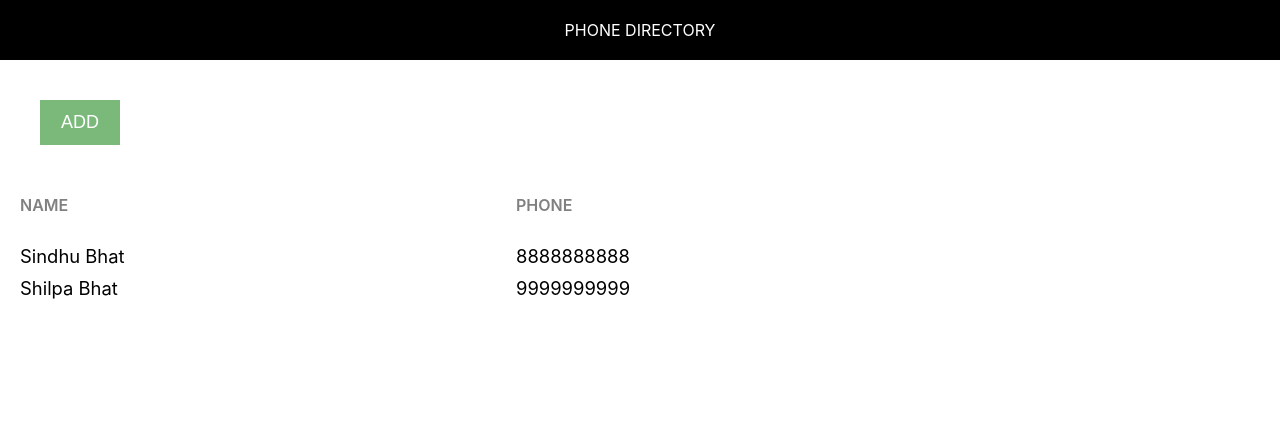
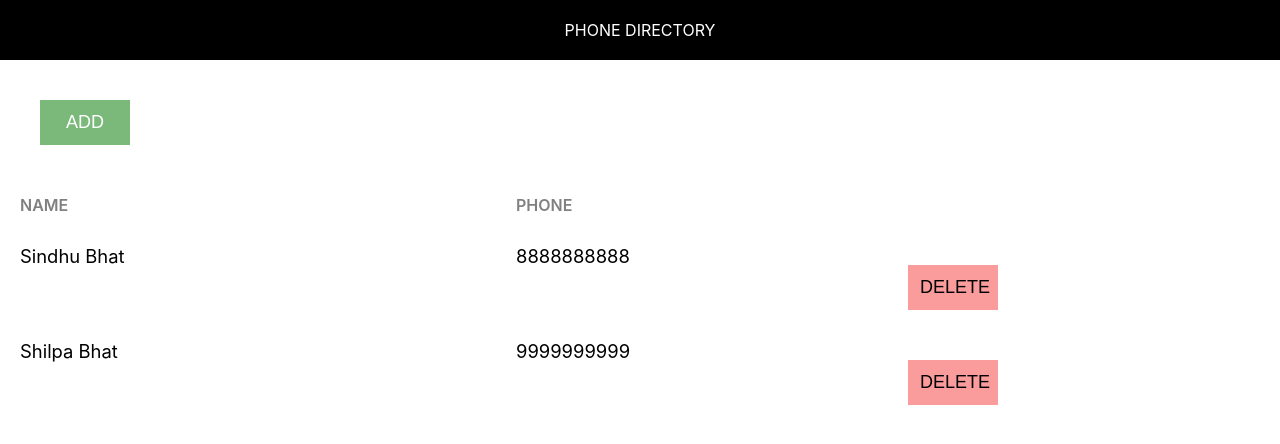
Before and after one commit to Sindhu-Bhat/phone-directory, a React (Create React App) app: page / in a window 1280 px wide. Shown: the top 444 px of the page. Built offline with nearby package versions, Linux system fonts and the light colour scheme.

Commit message:
Added ‘Delete’ button

```diff
--- a/src/App.css
+++ b/src/App.css
@@ -28,14 +28,21 @@
 }
 
 .button{
-    color: white;
     text-align: center;
     font-size: large;
-    background-color: #7ab97a;
     padding: 12px;
     margin: 20px;
     border: none;
-    width: 80px;
+    width: 90px;
     cursor: pointer;
     outline: none;
 }
+
+.add-button{
+    background-color: #7ab97a;
+    color: white;
+}
+.delete-button{
+    background: #fa9c9c;
+    color: #000;
+}
--- a/src/App.js
+++ b/src/App.js
@@ -22,7 +22,7 @@ class App extends Component {
       <div className='component-container'>
       <Header />
       <div className='component-body-container'>
-        <button className='button'>ADD</button>
+        <button className='button add-button'>ADD</button>
 
         <div className='grid-container heading-container'>
           <span className='grid-item item-heading'>Name</span>
@@ -34,6 +34,7 @@ class App extends Component {
             return <div className='grid-container' key={sub.id}>
             <span className='grid-item'>{sub.name}</span>
             <span className='grid-item'> {sub.phone}</span>
+            <button className='button delete-button'>DELETE</button>
           </div>
           })
         }
```
